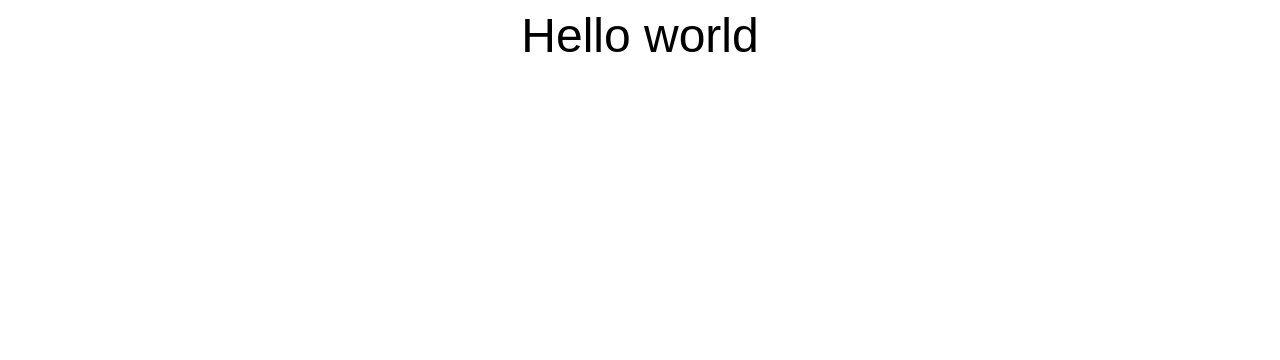
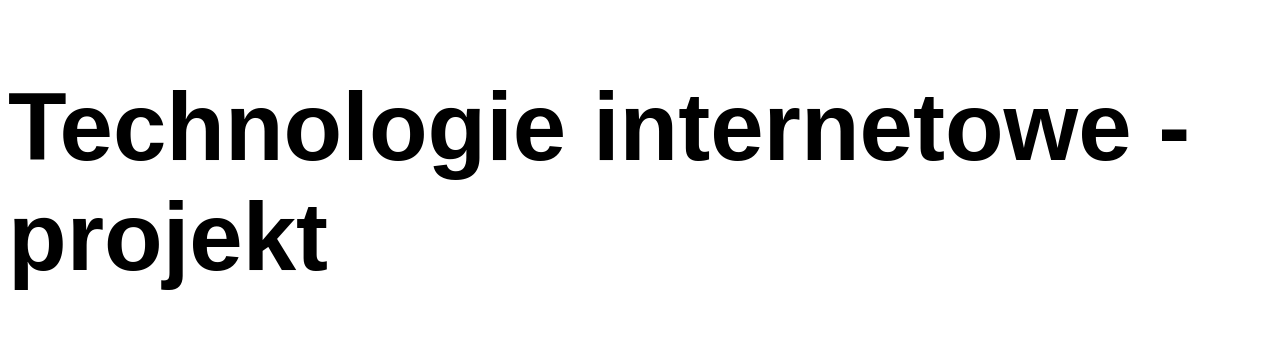
Before and after one commit to mariusz-cz/studia-ex01, a plain HTML site: page index.html in a window 1280 px wide. Drawn offline with Linux system fonts and the light colour scheme.

Commit message:
change text

```diff
--- a/index.html
+++ b/index.html
@@ -17,6 +17,6 @@
     </style>
 </head>
 <body>
-    Hello world
+<h1>Technologie internetowe - projekt</h1>
 </body>
 </html>
```
